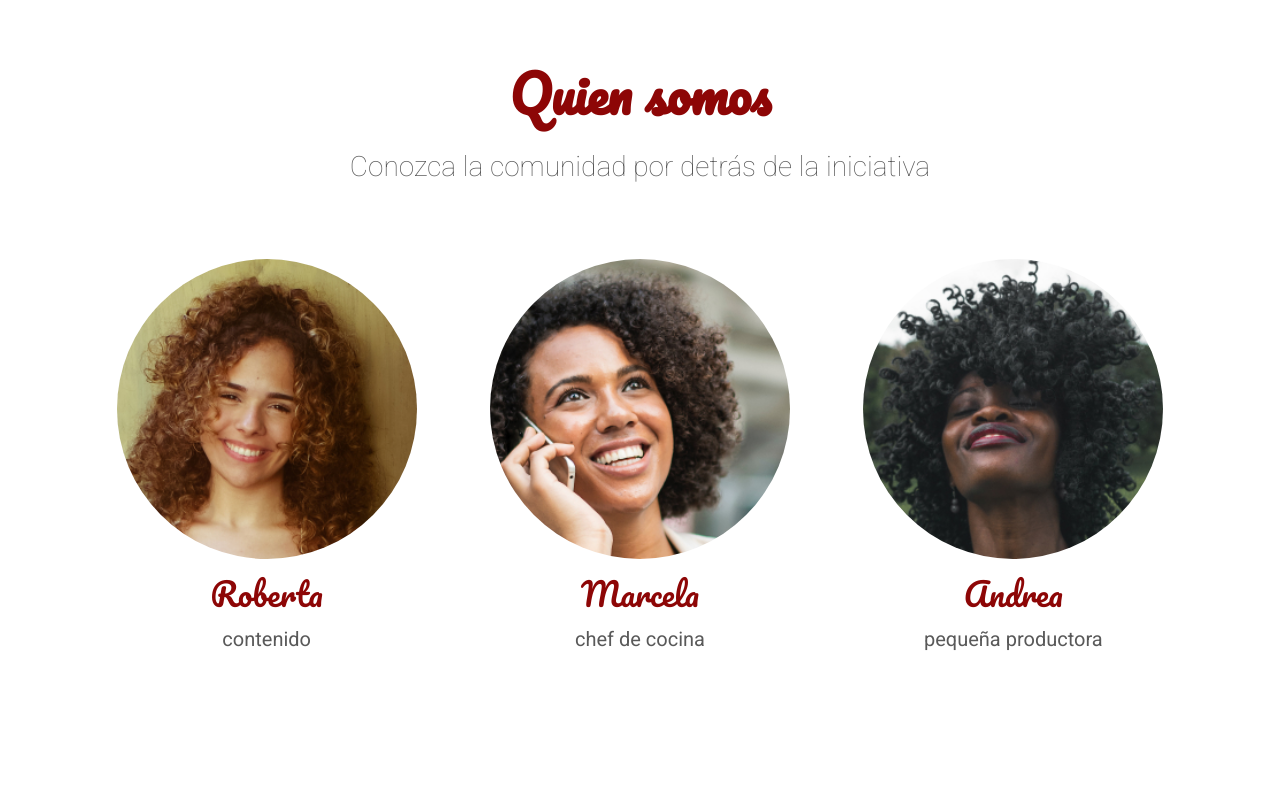
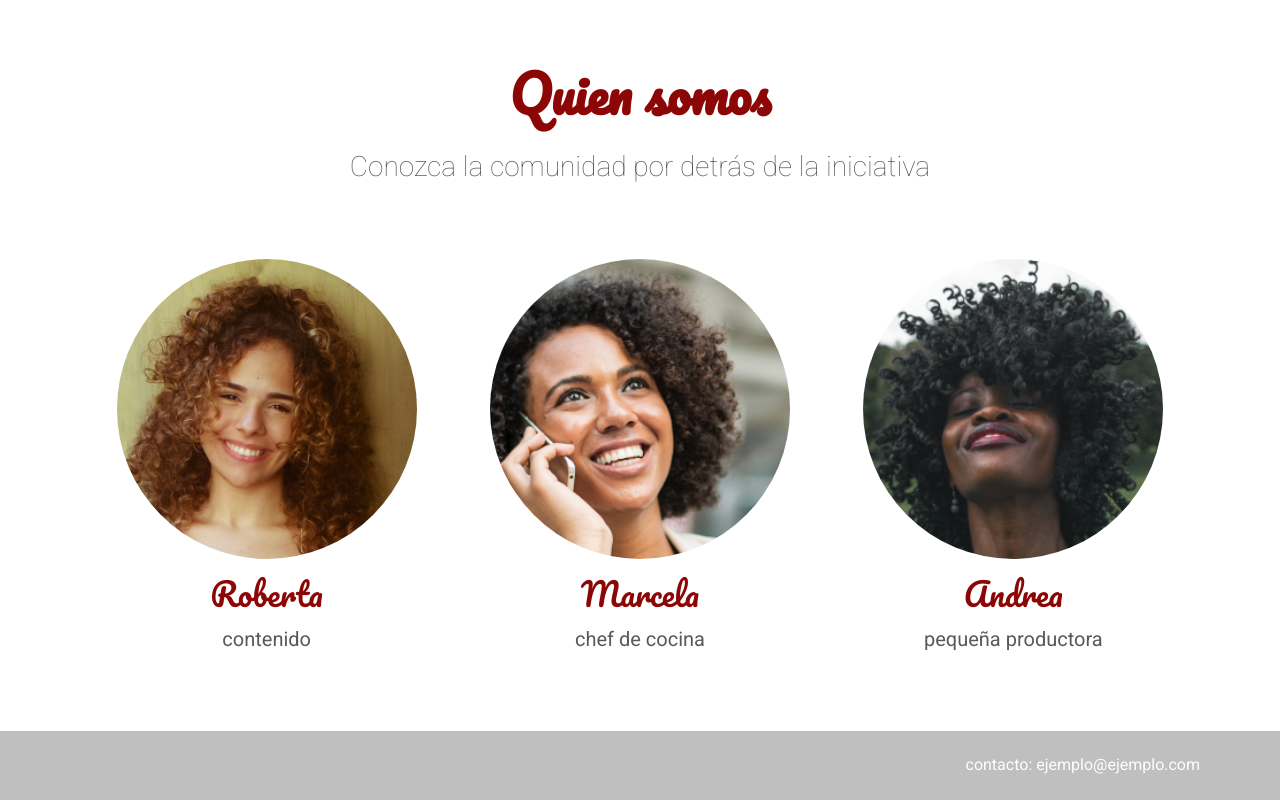
Before and after one commit to meli-morenooo/recetas, a plain HTML site: page index.html in a window 1280 px wide. Shown: the part 2232-3032 px from the top of the page. Before the commit the page ends 2963 px from the top, so only its background shows below. Drawn offline with Linux system fonts and the light colour scheme.

Commit message:
Pie de página

```diff
--- /dev/null
+++ b/assets/css/pie-de-pagina.css
@@ -0,0 +1,7 @@
+.pie-de-pagina{
+    background: #bfbfbf;
+    color: #fdfdfd;
+    text-align: right;
+    padding: 1.5625rem 5rem;
+    text-transform: lowercase;
+}
--- a/index.html
+++ b/index.html
@@ -32,6 +32,7 @@
     <link href="assets/css/personas/persona-img.css" rel="stylesheet" />
     <link href="assets/css/personas/persona-nombre.css" rel="stylesheet" />
     <link href="assets/css/personas/persona-funcion.css" rel="stylesheet" />
+    <link href="assets/css/pie-de-pagina.css" rel="stylesheet" />
 </head>
  <body>
     <header class="cabecera">
@@ -124,5 +125,8 @@
             </div>
         </div>
     </section>
+    <footer class="pie-de-pagina">
+        Contacto: ejemplo@ejemplo.com
+    </footer>
  </body>
 </html>
```
